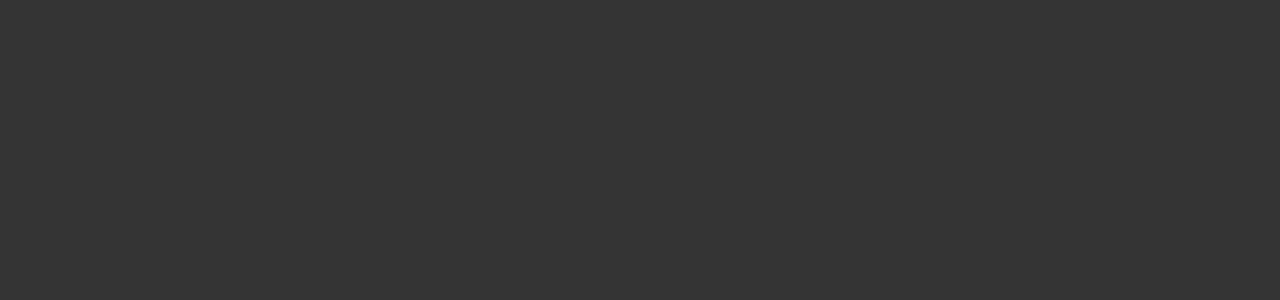
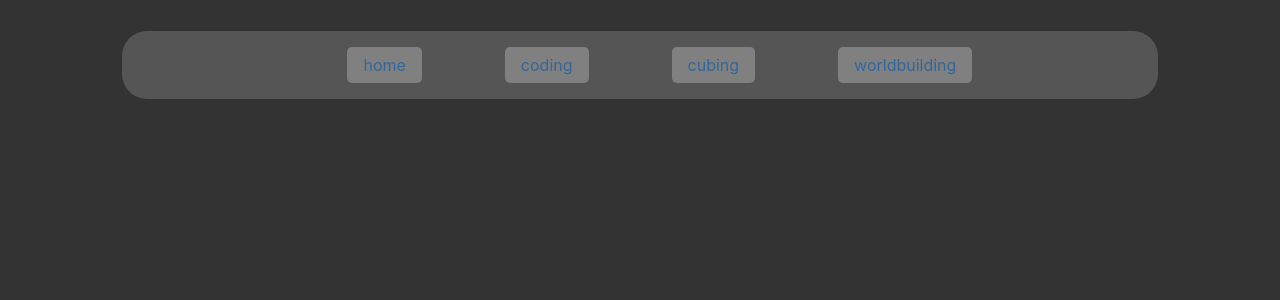
Before and after one commit to zimlit/zimlit.com-react, a React (Create React App) app: page /worldbuilding in a window 1280 px wide. Shown: the top 300 px of the page. Built offline with nearby package versions, Linux system fonts and the light colour scheme; the HTML template or start-up script is replaced by a standard one.

Commit message:
worldbuildng component

```diff
--- a/src/App.js
+++ b/src/App.js
@@ -10,6 +10,7 @@ import Home from "./home.js";
 import Coding from "./coding.js";
 import Cubing from "./cubing.js";
 import Conlanging from "./conlanging.js";
+import Worldbuilding from "./worldbuilding.js";
 
 function App() {
 	return (
@@ -27,7 +28,8 @@ function App() {
 						<Conlanging />
           </Route>
 					<Route path="/worldbuilding">
-          </Route>
+          	<Worldbuilding />
+					</Route>
           <Route path="/">
             <Home />
           </Route>
--- a/src/cubing-tutorials/zz/beginner.js
+++ b/src/cubing-tutorials/zz/beginner.js
@@ -126,7 +126,7 @@ function Beginner() {
                                     part 1: left block
                             </h1>
                             <p>
-                                    For this step you place all of the remaining pieces int left side of the first two layers.
+                                    For this step you place all of the remaining pieces in the left side of the first two layers.
                             </p>
                     </h2>
             </section>
--- /dev/null
+++ b/src/worldbuilding.js
@@ -0,0 +1,11 @@
+import Header from "./header.js"
+
+function Worldbuilding() {
+	return (
+		<div>
+			<Header value={["home", "coding", "cubing", "worldbuilding"]}/>
+		</div>
+	);
+}
+
+export default Worldbuilding;
```
